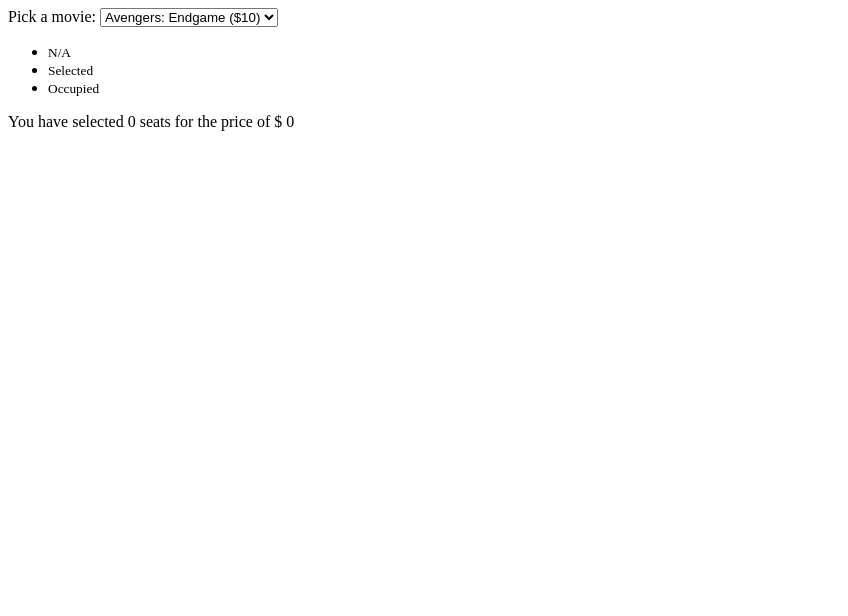
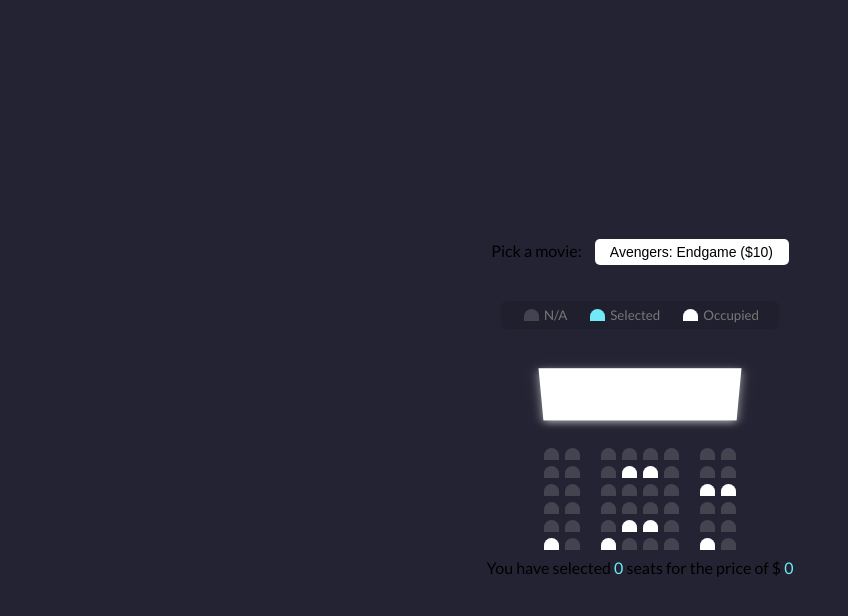
Before and after one commit to nick-hernstedt/MovieSeatBooker, a plain HTML site: page index.html in a window 1280 px wide. Shown: the whole page, without its empty margins (0-848 px from the left). Drawn offline with Linux system fonts and the light colour scheme.

Commit message:
added css and fixed a div issue on html

```diff
--- a/assets/css/style.css
+++ b/assets/css/style.css
@@ -0,0 +1,110 @@
+* {
+  box-sizing: border-box;
+}
+
+body {
+  background-color: #242333;
+  display: flex;
+  flex-direction: column;
+  align-items: center;
+  justify-content: center;
+  height: 100vh;
+  font-family: "Lato", sans-serif;
+  margin: 0;
+}
+
+.movie-container {
+  margin: 20px 0;
+}
+
+.movie-container select {
+  background-color: #fff;
+  border: 0;
+  border-radius: 5px;
+  font-size: 14px;
+  margin-left: 10px;
+  padding: 5px 15px 5px 15px;
+  -moz-appearance: none;
+  appearance: none;
+}
+
+.container {
+  perspective: 1000px;
+}
+
+.seat {
+  background-color: #444451;
+  height: 12px;
+  width: 15px;
+  margin: 3px;
+  border-top-left-radius: 10px;
+  border-top-right-radius: 10px;
+}
+
+.seat.selected {
+  background-color: #6feaf6;
+}
+
+.seat.occupied {
+  background-color: #fff;
+}
+
+.seat:nth-of-type(2) {
+  margin-right: 18px;
+}
+
+.seat:nth-last-of-type(2) {
+  margin-left: 18px;
+}
+
+.seat:not(.occupied):hover {
+  cursor: pointer;
+  transform: scale(1.2);
+}
+
+.showcase .seat:not(.occupied):hover {
+  cursor: pointer;
+  transform: scale(1);
+}
+
+.showcase {
+  background: rgba(0, 0, 0, 0.1);
+  padding: 5px 10px;
+  border-radius: 5px;
+  color: #777;
+  list-style-type: none;
+  display: flex;
+  justify-content: space-between;
+}
+
+.showcase li {
+  display: flex;
+  align-items: center;
+  justify-content: center;
+  margin: 0 10px;
+}
+
+.showcase li small {
+  margin-left: 2px;
+}
+
+.row {
+  display: flex;
+}
+
+.screen {
+  background-color: #fff;
+  height: 70px;
+  width: 100%;
+  margin: 15px 0;
+  transform: rotateX(-45deg);
+  box-shadow: 0 3px 10px rgba(225, 225, 225, 0.7);
+}
+
+p.text {
+  margin: 5px 0;
+}
+
+p.text span {
+  color: #6feaf6;
+}
--- a/index.html
+++ b/index.html
@@ -3,6 +3,14 @@
   <head>
     <meta charset="UTF-8" />
     <meta name="viewport" content="width=device-width, initial-scale=1.0" />
+    <!-- google fonts link -->
+    <link
+      href="https://fonts.googleapis.com/css?family=Lato&display=swap"
+      rel="stylesheet"
+    />
+    <!-- stlyesheet -->
+    <link rel="stylesheet" href="./assets/css/style.css" />
+
     <title>Movie Seat Booking</title>
   </head>
   <body>
@@ -32,7 +40,7 @@
     </ul>
 
     <div class="container">
-      <div class="screen">
+      <div class="screen"></div>
       <div class="row">
         <div class="seat"></div>
         <div class="seat"></div>
@@ -95,8 +103,9 @@
       </div>
     </div>
 
-        <p class="text">You have selected <span id="count">0</span> seats for the price of $
-        <span id='total'>0</span>
+    <p class="text">
+      You have selected <span id="count">0</span> seats for the price of $
+      <span id="total">0</span>
     </p>
     <script src="./assets/javascript/script.js"></script>
   </body>
```
Lines whose indentation alone changed are shown as unchanged.
